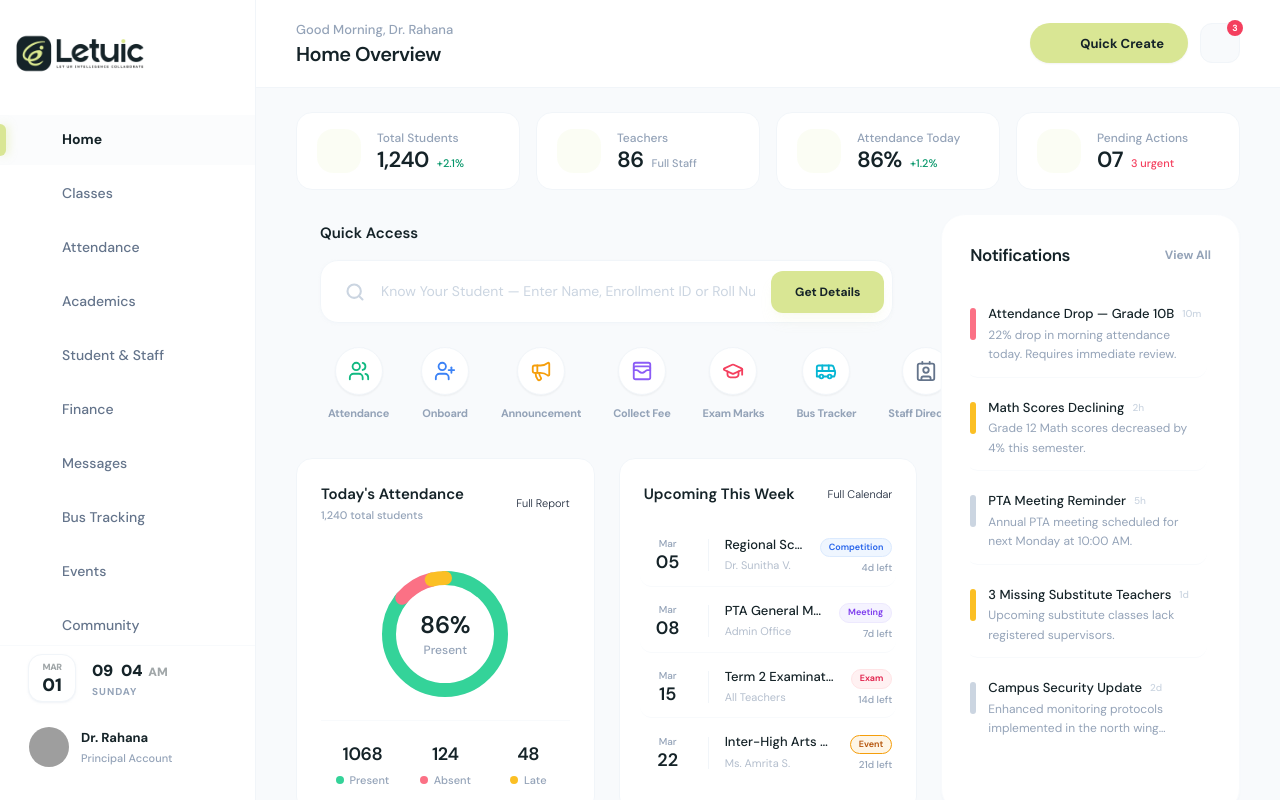
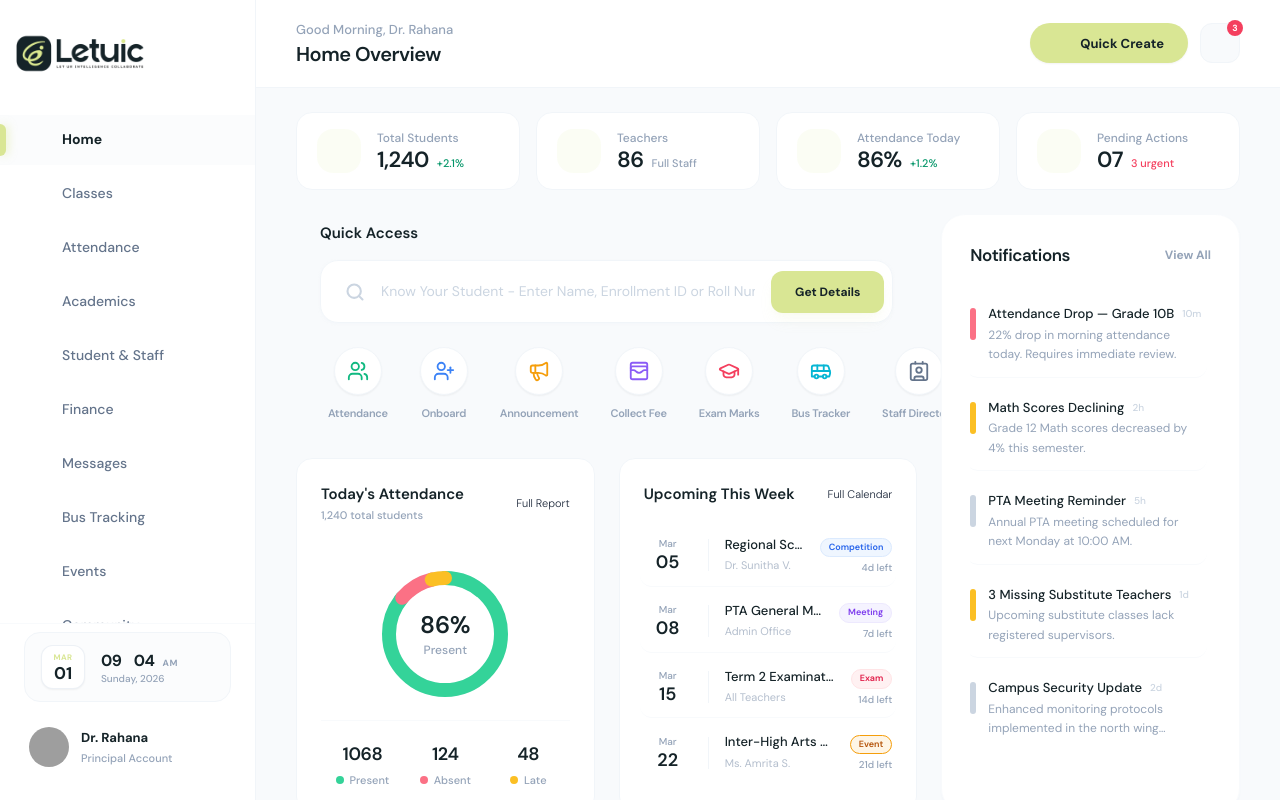
Before and after one commit to i-ap5/letuic_schoolAdmin, a React (Vite) app: page / in a window 1280 px wide. Built offline with nearby package versions, Linux system fonts and the light colour scheme; grey boxes are pictures that could not be loaded.

Commit message:
Minor ui fixes

```diff
--- a/src/components/Sidebar.tsx
+++ b/src/components/Sidebar.tsx
@@ -99,32 +99,35 @@ export const Sidebar = () => {
 
             {/* Bottom Section - Fixed */}
             <div className="p-6 pt-2 border-t border-slate-50 space-y-4">
-                {/* Premium Date & Time Widget */}
-                <div className="px-1">
-                    <div className="flex items-center gap-4 rounded-[20px] group/time">
-                        <div className="flex flex-col items-center justify-center bg-white size-12 rounded-[14px] shadow-sm shadow-slate-200/50 border border-slate-100 shrink-0 transition-transform group-hover/time:scale-105">
-                            <span className="text-[9px] font-black text-secondary/40 uppercase leading-none tracking-tighter">
+                {/* Premium Date & Time Widget - Condensed */}
+                <div className="bg-slate-50/50 rounded-2xl py-3 px-4 border border-slate-100 group/time transition-all hover:bg-slate-50">
+                    <div className="flex items-center gap-4">
+                        {/* Calendar Icon-like Date Box */}
+                        <div className="flex flex-col items-center justify-center bg-white size-11 rounded-xl shadow-sm border border-slate-200/60 shrink-0 transition-all group-hover/time:shadow-md group-hover/time:-translate-y-0.5">
+                            <span className="text-[8px] font-bold text-primary uppercase leading-none tracking-wider mb-1">
                                 {now.toLocaleDateString("en-IN", { month: "short" })}
                             </span>
-                            <span className="text-[18px] font-black text-secondary leading-none mt-1">
+                            <span className="text-[17px] font-bold text-secondary leading-none">
                                 {now.toLocaleDateString("en-IN", { day: "2-digit" })}
                             </span>
                         </div>
-                        <div className="flex flex-col justify-center">
+
+                        {/* Elegant Time & Day */}
+                        <div className="flex flex-col justify-center min-w-0">
                             <div className="flex items-baseline gap-0.5">
-                                <span className="text-[16px] font-black text-secondary tracking-tight">
+                                <span className="text-[16px] font-bold text-secondary tracking-tight">
                                     {timeStr.split(":")[0]}
                                 </span>
-                                <span className="text-[16px] font-black text-secondary animate-blink">:</span>
-                                <span className="text-[16px] font-black text-secondary tracking-tight">
+                                <span className="text-[16px] font-bold text-primary animate-blink mx-0.5">:</span>
+                                <span className="text-[16px] font-bold text-secondary tracking-tight">
                                     {timeStr.split(":")[1]}
                                 </span>
-                                <span className="text-[12px] font-black text-secondary/40 uppercase ml-1">
+                                <span className="text-[9px] font-bold text-slate-400 uppercase ml-1.5 tracking-wider">
                                     {amPm}
                                 </span>
                             </div>
-                            <p className="text-[10px] font-bold text-slate-400 uppercase tracking-widest leading-none mt-1">
-                                {now.toLocaleDateString("en-IN", { weekday: "long" })}
+                            <p className="text-[10px] font-medium text-slate-400 capitalize -mt-0.5">
+                                {now.toLocaleDateString("en-IN", { weekday: "long" })}, {now.getFullYear()}
                             </p>
                         </div>
                     </div>
--- a/src/features/dashboard/pages/DashboardPage.tsx
+++ b/src/features/dashboard/pages/DashboardPage.tsx
@@ -8,6 +8,8 @@ import { cn } from "../../../lib/utils";
 import {
     Users,
     UserPlus,
+    User,
+    UserCheck,
     Megaphone,
     WalletCards,
     GraduationCap,
@@ -79,7 +81,7 @@ export const DashboardPage = () => {
                                         </div>
                                         <input
                                             type="text"
-                                            placeholder="Know Your Student — Enter Name, Enrollment ID or Roll Number..."
+                                            placeholder="Know Your Student - Enter Name, Enrollment ID or Roll Number..."
                                             className="flex-1 bg-transparent border-none outline-none text-[14px] font-normal text-secondary placeholder-slate-300 py-3 px-1"
                                             onKeyDown={(e) => e.key === 'Enter' && navigate("/know-your-student")}
                                         />
@@ -101,10 +103,10 @@ export const DashboardPage = () => {
                                                 color: "text-blue-500",
                                                 isMenu: true,
                                                 options: [
-                                                    { label: "Student", path: "/directory/enroll-student", icon: "person" },
-                                                    { label: "Teacher", path: "/directory/add-staff", icon: "badge" },
-                                                    { label: "Driver", path: "/directory/add-driver", icon: "local_shipping" },
-                                                    { label: "Bus", path: "/transportation/add-vehicle", icon: "directions_bus" },
+                                                    { label: "Student", path: "/directory/enroll-student", icon: UserPlus },
+                                                    { label: "Teacher", path: "/directory/add-staff", icon: GraduationCap },
+                                                    { label: "Driver", path: "/directory/add-driver", icon: UserCheck },
+                                                    { label: "Bus", path: "/transportation/add-vehicle", icon: Bus },
                                                 ]
                                             },
                                             { label: "Announcement", icon: Megaphone, color: "text-amber-500", path: "/communications?compose=true" },
@@ -116,27 +118,27 @@ export const DashboardPage = () => {
                                             if (action.isMenu) {
                                                 return (
                                                     <div key={i} className="group/morph relative min-w-fit">
-                                                        <div className="flex flex-col items-center group cursor-pointer transition-all duration-500">
+                                                        <div className="flex flex-col items-center group cursor-pointer transition-all duration-500 transition-luxury">
                                                             {/* Morphing Box Tool */}
-                                                            <div className="h-12 w-12 rounded-full flex items-center justify-center bg-white border border-slate-100 transition-all duration-500 group-hover/morph:w-[320px] group-hover/morph:rounded-[22px] group-hover/morph:bg-white shadow-sm relative group-hover/morph:border-primary/30 mb-2.5 overflow-visible">
+                                                            <div className="h-12 w-12 rounded-[24px] flex items-center justify-center bg-white border border-slate-100 transition-all duration-500 transition-morph group-hover/morph:w-[320px] group-hover/morph:rounded-[22px] group-hover/morph:bg-white shadow-sm relative group-hover/morph:border-primary/30 mb-2.5 overflow-visible">
                                                                 {/* Primary Toggle Icon */}
-                                                                <div className="absolute inset-0 flex items-center justify-center transition-all duration-300 group-hover/morph:opacity-0 group-hover/morph:scale-50">
+                                                                <div className="absolute inset-0 flex items-center justify-center transition-all duration-300 transition-luxury group-hover/morph:opacity-0 group-hover/morph:scale-50">
                                                                     <action.icon size={22} strokeWidth={2} className={action.color} />
                                                                 </div>
 
                                                                 {/* Onboarding Categories */}
-                                                                <div className="absolute inset-0 opacity-0 group-hover/morph:opacity-100 transition-all duration-500 flex items-center justify-around px-2 pointer-events-none group-hover/morph:pointer-events-auto">
+                                                                <div className="absolute inset-0 opacity-0 group-hover/morph:opacity-100 transition-opacity duration-200 group-hover/morph:duration-500 transition-luxury flex items-center justify-around px-2 pointer-events-none group-hover/morph:pointer-events-auto">
                                                                     {action.options?.map((opt) => (
                                                                         <div
                                                                             key={opt.label}
                                                                             onClick={(e) => { e.stopPropagation(); navigate(opt.path); }}
-                                                                            className="flex flex-col items-center group/item hover:scale-110 transition-all relative pt-0.5"
+                                                                            className="flex flex-col items-center group/item hover:scale-110 transition-all transition-luxury relative pt-0.5"
                                                                         >
-                                                                            <div className="size-10 rounded-full flex items-center justify-center text-slate-400 group-hover/item:bg-primary/20 group-hover/item:text-secondary transition-all">
-                                                                                <span className="material-symbols-outlined text-[20px]">{opt.icon}</span>
+                                                                            <div className="size-10 rounded-full flex items-center justify-center text-slate-400 group-hover/item:bg-primary/20 group-hover/item:text-secondary transition-all transition-luxury">
+                                                                                <opt.icon size={20} strokeWidth={2} />
                                                                             </div>
                                                                             {/* Label positioned OUTSIDE the box below it */}
-                                                                            <span className="absolute top-[120%] text-[10px] font-bold text-secondary opacity-0 group-hover/morph:opacity-100 transition-all delay-100 whitespace-nowrap">
+                                                                            <span className="absolute top-[120%] text-[10px] font-semibold text-slate-500 opacity-0 group-hover/morph:opacity-100 transition-all transition-luxury delay-100 whitespace-nowrap">
                                                                                 {opt.label}
                                                                             </span>
                                                                         </div>
@@ -145,7 +147,7 @@ export const DashboardPage = () => {
                                                             </div>
 
                                                             {/* Default Row Label */}
-                                                            <span className="text-[11px] font-bold text-slate-400 group-hover/morph:opacity-0 transition-all tracking-tight h-4">
+                                                            <span className="text-[11px] font-semibold text-slate-400 group-hover/morph:opacity-0 transition-all transition-luxury tracking-tight h-4">
                                                                 {action.label}
                                                             </span>
                                                         </div>
@@ -164,7 +166,7 @@ export const DashboardPage = () => {
                                                     )}>
                                                         <action.icon size={22} strokeWidth={2} />
                                                     </div>
-                                                    <span className="text-[11px] font-bold text-slate-400 group-hover:text-secondary transition-colors tracking-tight">
+                                                    <span className="text-[11px] font-semibold text-slate-400 group-hover:text-secondary transition-colors tracking-tight">
                                                         {action.label}
                                                     </span>
                                                 </div>
--- a/src/index.css
+++ b/src/index.css
@@ -105,3 +105,12 @@
 .animate-blink {
     animation: blink 1s step-start infinite;
 }
+
+/* Premium Motion Curves */
+.transition-luxury {
+    transition-timing-function: cubic-bezier(0.22, 1, 0.36, 1);
+}
+
+.transition-morph {
+    transition-timing-function: cubic-bezier(0.34, 1.56, 0.64, 1);
+}
```
